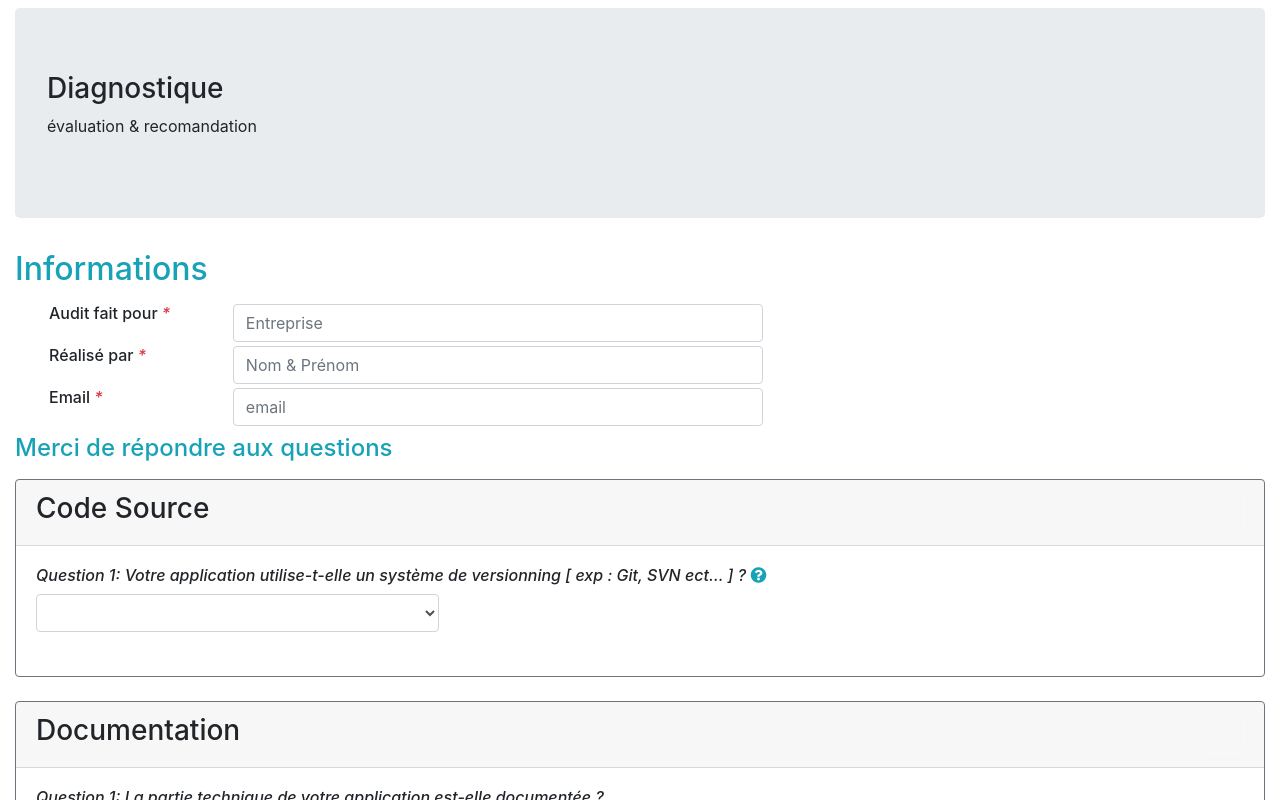
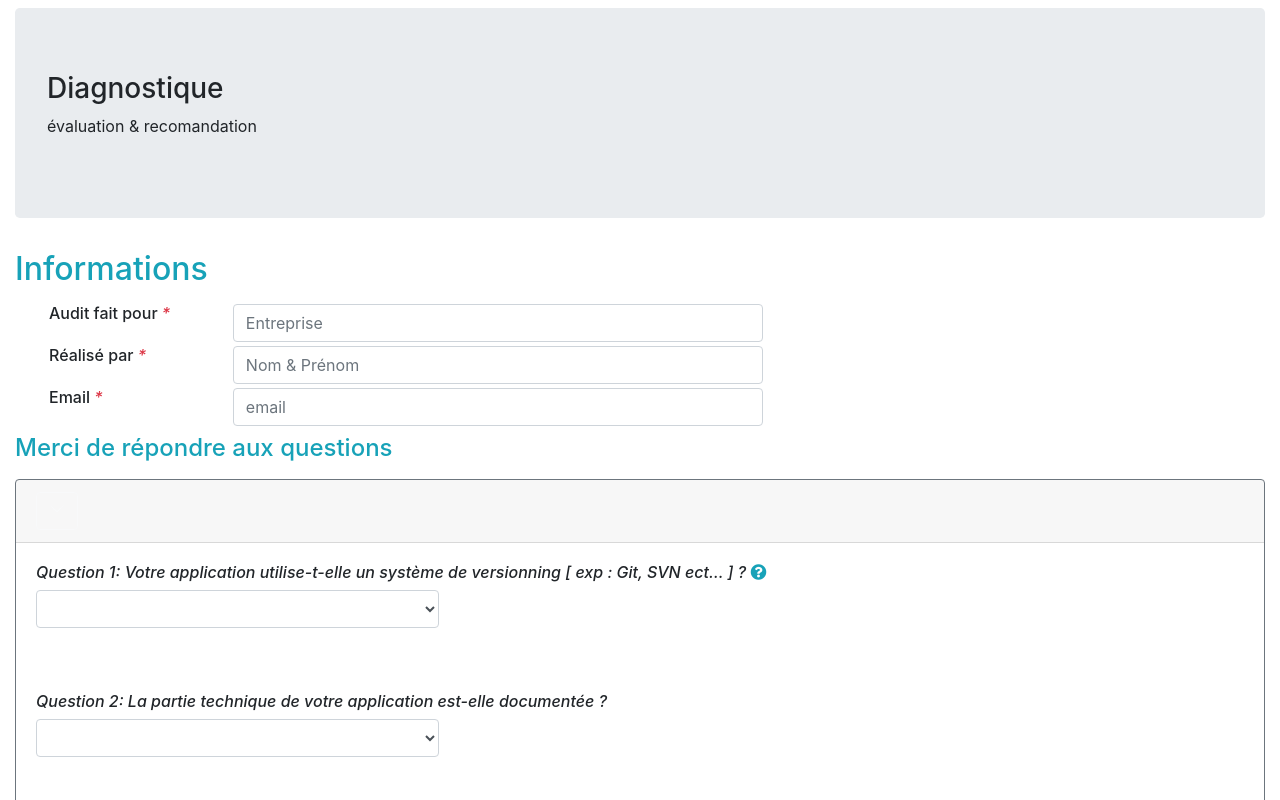
Before and after one commit to Audit-RMM/general-audit, an Angular app: page / in a window 1280 px wide. Shown: the top 800 px of the page. Built offline with nearby package versions, Linux system fonts and the light colour scheme.

Commit message:
fix form , add recommandation and percent

```diff
--- a/src/app/app.component.html
+++ b/src/app/app.component.html
@@ -28,9 +28,9 @@
         </div>
         <div>
           <h4 class="text-info mb-3"> Merci de répondre aux questions</h4>
-          <div class="card border-secondary mb-4 " *ngFor="let list of questionsTest2;let i=index">
+          <div class="card border-secondary mb-4 ">
             <div class="d-flex justify-content-between align-items-center card-header bg-gradient" id="h1">
-              <span><h3>{{list.category}}</h3></span>
+              <!--              <span><h3>{{list.category}}</h3></span>-->
               <button type="button" data-toggle="collapse" data-target="#q1" aria-expanded="false" aria-controls="q1"
                       class="btn btn-outline-light">
                 <svg width="1em" height="1em" viewBox="0 0 16 16" class="bi bi-chevron-down" fill="currentColor"
@@ -41,14 +41,14 @@
               </button>
             </div>
             <div id="q1" class="collapse show" aria-labelledby="h1"
-                 *ngFor="let question of list.questions; let j=index">
+                 *ngFor="let question of questionsTest2; let i=index">
               <div class="card-body">
-                <i><h6><em>Question {{j + 1}}: </em> {{question.body}}
+                <i><h6><em>Question {{i + 1}}: </em> {{question.body}}
                   <i *ngIf="question.description" class=" fa fa-question-circle text-info" aria-hidden="true"
                      title="{{question.description}}"></i></h6></i>
                 <select class="form-select form-control col-4"
-                        (change)="selectResponse(quizs[i].questions[j].response,list.category)" name="response"
-                        [(ngModel)]="quizs[i].questions[j].response" #response="ngModel" required>
+                        (change)="selectResponse(quiz.questions[i].response,i,'cat')" name="response"
+                        [(ngModel)]="quiz.questions[i].response" #response="ngModel" required>
                   <option [value]=""></option>
                   <option *ngFor="let response of question.responses;"
                           [ngValue]="response">{{response.body}}</option>
@@ -56,15 +56,14 @@
 
 
                 <div *ngIf="question.subQuestions">
-                  <div *ngFor="let subQuestion of question.subQuestions;let k=index" class="m-4">
+                  <div *ngFor="let subQuestion of question.subQuestions;let j=index" class="m-4">
                     <div *ngIf="subQuestion.display">
                       <label><h6>{{subQuestion.body}}</h6></label>
                       <i *ngIf="subQuestion.description" class=" fa fa-question-circle text-info"
                          title="{{subQuestion.description}}"></i>
                       <select class="form-select form-control col-4"
-                              (change)="selectSubResponse(quizs[i].questions[j].subQuestion[k].response)"
                               name="subResponse"
-                              [(ngModel)]="quizs[i].questions[j].subQuestion[k]" #subResponse="ngModel" required>
+                              [(ngModel)]="quiz.questions[i].subQuestions[j]" #subResponse="ngModel" required>
                         <option *ngFor="let response of subQuestion.responses"
                                 [ngValue]="response">{{response.body}}</option>
                       </select>
@@ -76,9 +75,16 @@
             </div>
           </div>
           <input type="submit" name="submit" class="btn btn-success m-2 float-end" value="Valider"
-                 [disabled]="questionForm.invalid"/>
+          />
+          <!--          [disabled]="questionForm.invalid"-->
         </div>
       </form>
+      <div *ngIf="recomandations">
+        <ul *ngFor="let recomandation of recomandations">
+          <li *ngIf="recomandation">{{recomandation}}</li>
+        </ul>
+      </div>
     </div>
   </div>
 </div>
+<!--<pre>{{recomandations}}</pre>-->
--- a/src/app/app.component.ts
+++ b/src/app/app.component.ts
@@ -15,19 +15,19 @@ export class AppComponent {
   public questions$: any = [];
   public questionsTest2: any = [];
   public quizs: any = [];
-
+  public quiz: Quiz;
+  public recomandations: string[] = [];
+  public finalScore : number = 0;
+  public totalPercent : number[] = [];
 
   constructor(private http: HttpClient) {
+    this.quiz = new Quiz();
   }
 
   ngOnInit(): void {
 
 
-    this.questionsTest2 =
-      [
-        {
-          "category": "Code Source",
-          "questions": [
+    this.questionsTest2 = [
       {
         "idQuestion": "01",
         "body": "Votre application utilise-t-elle un système de versionning [ exp : Git, SVN ect… ] ?",
@@ -86,11 +86,6 @@ export class AppComponent {
           }
         ]
       },
-          ]
-        },
-        {
-          "category": "Documentation",
-          "questions": [
       {
         "idQuestion": "10",
         "body": "La partie technique de votre application est-elle documentée ?",
@@ -114,7 +109,7 @@ export class AppComponent {
         ],
         "subQuestions": [
           {
-                  "idQuestion": "111",
+            "idQuestion": "11",
             "body": " Les prérequis de mise en place de l'application sont-ils mentionnés ?",
             "responses": [
               {
@@ -134,7 +129,7 @@ export class AppComponent {
             ]
           },
           {
-                  "idQuestion": "112",
+            "idQuestion": "11",
             "body": "La partie fonctionnelle de votre application est-elle documentée (son contexte, son fonctionnement..) ?",
             "responses": [
               {
@@ -154,7 +149,7 @@ export class AppComponent {
             ]
           },
           {
-                  "idQuestion": "113",
+            "idQuestion": "11",
             "body": "Si votre application s'interface-t-elle avec d'autres services Les flux sont-ils documentés?",
             "responses": [
               {
@@ -204,13 +199,7 @@ export class AppComponent {
           }
         ],
         "subQuestions": []
-            }
-
-          ]
       },
-        {
-          "category": "User experience",
-          "questions": [
       {
         "idQuestion": "20",
         "body": "Votre application est-elle compatible sur différentes plateformes ( navigateurs web / terminaux mobiles)  ?",
@@ -257,14 +246,9 @@ export class AppComponent {
         ],
         "subQuestions": []
       },
-          ]
-        },
     ];
     let questions: Question[] = [];
-    this.questionsTest2.forEach((list: any) => {
-      let quiz = new Quiz();
-      this.questions$ = list.questions
-      this.questions$.forEach((q: any) => {
+    this.questionsTest2.forEach((q: any) => {
       let question = new Question()
       question.id = q.idQuestion
       question.body = q.body
@@ -276,43 +260,65 @@ export class AppComponent {
         subQuestion.body = subQ.body
         subQuestions.push(subQuestion);
       });
-        question.subQuestion = subQuestions;
+      question.subQuestions = subQuestions;
       questions.push(question)
     });
-      quiz.questions = questions
-      this.quizs.push(quiz);
-    })
-
-    console.log(this.questions$)
+    this.quiz.questions = questions
+    console.log(questions)
   }
 
 
-  selectResponse(response: any, category: any) {
-    console.log(response)
-    this.questionsTest2.forEach((list: any) => {
-      if (list.category === category) {
-        list.questions.forEach((q: any) => {
-          q.subQuestions.forEach((subQ: any) => {
+  selectResponse(response: any, i: number, category: any) {
+    this.questionsTest2[i].subQuestions.forEach((subQ: any) => {
       if (subQ.idQuestion == response.idResponse) {
         subQ.display = true;
       } else {
         subQ.display = false;
       }
-
     });
-        });
-      }
-    })
 
 
   }
 
-  // sub question
-  selectSubResponse(event: any) {
-    // console.log(event)
+  calcul() {
+    console.log(this.quiz);
+    console.log(this.recomandations);
+    // pourcentage
+    let pourcentage = [];
+    // purge
+    this.recomandations = [];
+    // nb question
+    let nbQuestion = this.quiz.questions.length;
+    this.quiz.questions.forEach((question: Question) => {
+
+      let questionFinalPercent = 0;
+      questionFinalPercent += question.response.pourcentage
+      let subRec: string[] = [];
+      if (!this.isEmpty(question.response?.recomandation)) {
+
+        this.recomandations.push(question.response?.recomandation)
+      }
+      question.subQuestions.forEach((subQuestion: Question) => {
+        if(subQuestion.isCountable){
+          questionFinalPercent += subQuestion.pourcentage
+        }else{
+          nbQuestion--;
+        }
+        if (!this.isEmpty(subQuestion?.recomandation)) {
+          subRec.push(subQuestion?.recomandation)
+        }
+      })
+      let totalPerQuest = questionFinalPercent * question.coef;
+      this.totalPercent.push(totalPerQuest)
+      this.recomandations.push(subRec.toString());
+    })
+    console.log(this.totalPercent);
+    let tot = this.totalPercent.reduce((a, b) => a + b, 0)
+    console.log(tot / nbQuestion);
+
   }
 
-  calcul() {
-    console.log(this.quizs)
+  isEmpty(str: string) {
+    return (!str || str.length === 0 || str === "" || !/[^\s]/.test(str) || /^\s*$/.test(str) || str.replace(/\s/g, "") === "");
   }
 }
--- a/src/app/question.model.ts
+++ b/src/app/question.model.ts
@@ -9,10 +9,12 @@ export class Quiz {
   export class Question{
     public id!: string;
     public body!: string;
-    public coef!: string;
+    public coef!: number;
+    public pourcentage!: number;
+    public recomandation!: string;
     public score!: number;
     public response!: any;
     public responses!: [];
     public isCountable!: boolean;
-    public subQuestion!:Question[]
+    public subQuestions!:Question[]
   }
```
Lines whose indentation alone changed are shown as unchanged.
